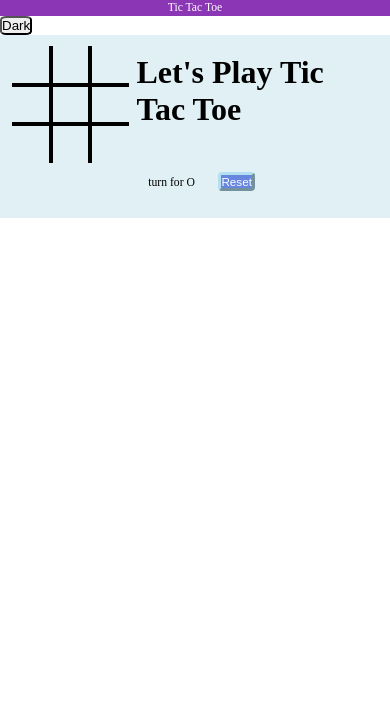
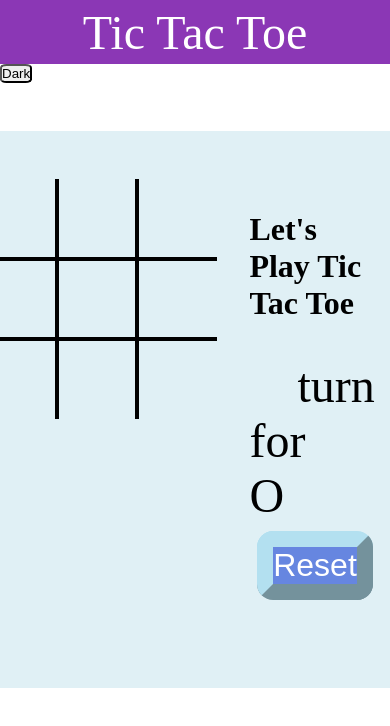
Before and after one commit to balakrishna02/TicTacToe, a plain HTML site: page index.html in a window 390 px wide. Drawn offline with Linux system fonts and the light colour scheme.

Commit message:
removed responsiveness and winner/draw declaration shifted to upper side

```diff
--- a/index.html
+++ b/index.html
@@ -15,6 +15,15 @@
     <button class="mode">
         Dark
     </button>
+
+
+    <div class="result-box">
+        <p class="result-msg hide">   </p>
+    </div>
+
+    <div class="newGame hide">
+        <p id="newGame-msg">New Game</p>
+    </div>
 
 
     <div class="gamecontainer">
@@ -52,14 +61,14 @@
             </div>
         </div>
     </div>
-
+<!--
     <div class="result-box">
         <p class="result-msg hide">   </p>
     </div>
 
     <div class="newGame hide">
         <p id="newGame-msg">New Game</p>
-    </div>
+    </div> -->
 
 
 </body>
--- a/javaScript.js
+++ b/javaScript.js
@@ -9,14 +9,18 @@ const change = () => {
 
     if(currMode === "light"){
 
+        body.classList.add("light");
+        body.classList.remove("dark");
+        mode.innerText = "light";
         currMode = "dark";
+    }
+    else{
+
         body.classList.add("dark");
         body.classList.remove("light");
-    }
-    else{
+        mode.innerText = "dark";
         currMode = "light";
-        body.classList.add("light");
-        body.classList.remove("dark");
+
     }
 }
 
--- a/style.css
+++ b/style.css
@@ -12,8 +12,8 @@
 
     background-color: rgb(139, 55, 181);
     color: white;
-    height: 4vw;
-    font-size: 3vw;
+    height: 4rem;
+    font-size: 3rem;
     display: flex;
     justify-content: center;
     align-items: center;
@@ -30,19 +30,19 @@
     display: flex;
     justify-content: center;
     align-items: top;
-    padding: 3vw;
+    padding: 3rem;
 }
 
 
 .container{
     display: grid;
-    grid-template-rows: repeat(3, 10vw);
-    grid-template-columns: repeat(3, 10vw);
+    grid-template-rows: repeat(3, 5rem);
+    grid-template-columns: repeat(3, 5rem);
 }
 
 .box{
     border: 2px solid black;
-    font-size: 8vw;
+    font-size: 4rem;
     display: flex;
     justify-content: center;
     align-items: center;
@@ -54,7 +54,7 @@
 
 .gameinfo{
     /* padding: 0 34px; */
-    margin: 2vw;
+    margin: 2rem;
 
 }
 
@@ -92,14 +92,14 @@
 
 .result-box {
 
-    margin-top: 10vw;
+    margin-top: 3rem;
     text-align: center;
     /* padding: 10vw; */
 }
 
 .result-msg {
 
-    font-size: 9vw;
+    font-size: 4rem;
     padding: 1rem;
     display: inline;
     justify-content: center;
@@ -116,17 +116,17 @@
 
 
 .info {
-    font-size: 3vw;
-    margin: 3vw;
+    font-size: 3rem;
+    margin: 3rem;
 }
 
 
 
 #reset-btn {
-    margin: 2vw;
-    font-size: 3vw;
-    border-radius: 1vw;
-    border-width: 1vw;
+    margin: 2rem;
+    font-size: 2rem;
+    border-radius: 1rem;
+    border-width: 1rem;
     margin: 2vw;
     background-color: #6686e0;
     color: white;
@@ -150,8 +150,8 @@
     align-items: center;
     background-color: rgb(0, 0, 0);
     color: white;
-    border-radius: 1vw;
-    font-size: 8vw;
+    border-radius: 1rem;
+    font-size: 4rem;
     border-color: black;
     border-width: 20vw;
 }
@@ -159,7 +159,7 @@
 #newGame-msg:active {
 
     background-color: rgb(241, 152, 43);
-    box-shadow: 20rem;
+    /* box-shadow: 20rem; */
 }
 
 #newGame-msg:hover{
```
Also changed, not shown: 1 other file.
